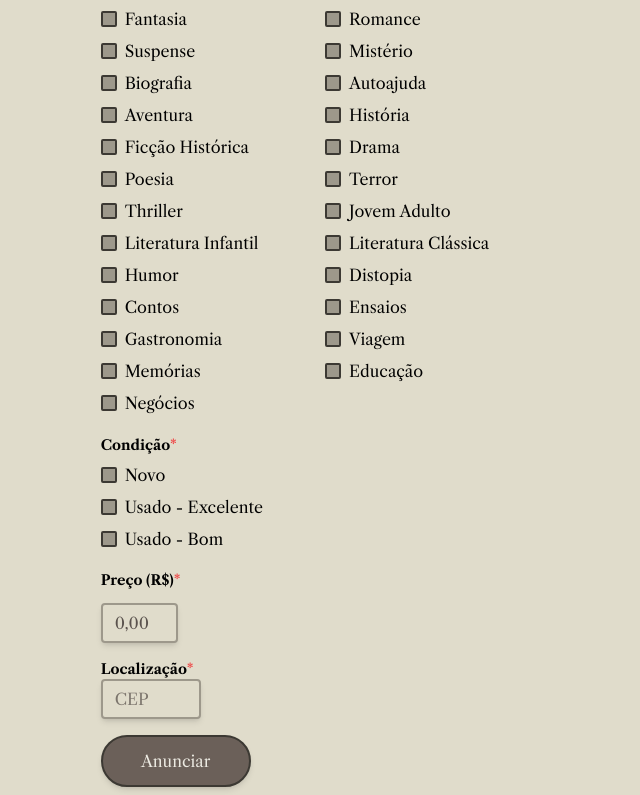
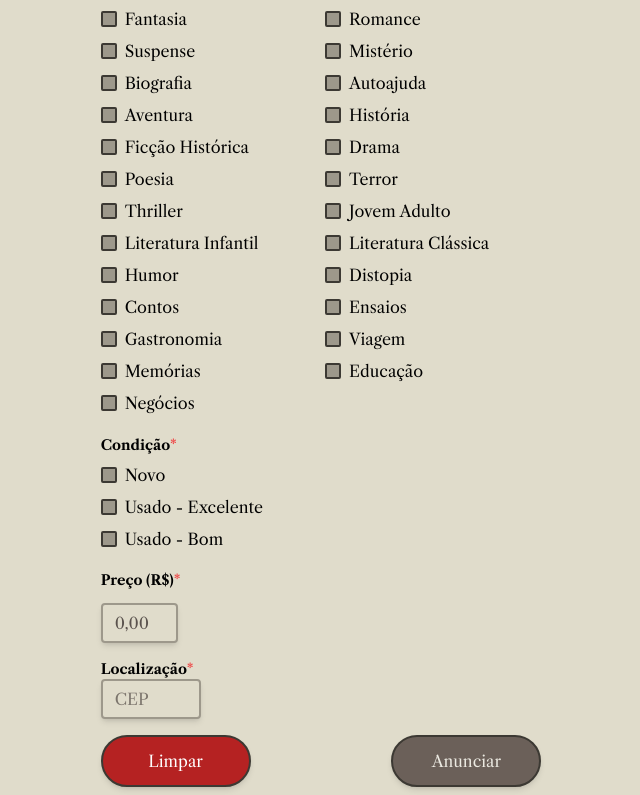
Before and after one commit to brndeveloper/literary-rotation, a React (Vite) app: page /anunciar in a window 1280 px wide. Shown: the part 703-1498 px from the top of the page, without its empty margins (319-959 px from the left). Built offline with nearby package versions, Linux system fonts and the light colour scheme.

Commit message:
feat: add reset functionality and clear button to BookAdvertise form

```diff
--- a/src/pages/BookAdvertise.jsx
+++ b/src/pages/BookAdvertise.jsx
@@ -1,4 +1,4 @@
-import { useState } from "react";
+import { useCallback, useState } from "react";
 import { FormProvider, useForm } from "react-hook-form";
 import db from "../../db.json";
 import BookLocationForm from "../components/BookLocationForm";
@@ -19,11 +19,27 @@ function BookAdvertisePage() {
     register,
     formState: { errors },
     trigger,
-    setError,
     handleSubmit,
+    reset,
   } = methods;
 
   const [images, setImages] = useState();
+  const [resetKey, setResetKey] = useState(0);
+  const [isReset, setIsReset] = useState(false);
+
+  const handleImagesChange = useCallback((newImages) => {
+    setImages(newImages);
+  }, []);
+
+  const handleResetForm = () => {
+    reset();
+    setResetKey((prevKey) => prevKey + 1);
+    setIsReset(true);
+
+    setTimeout(() => {
+      setIsReset(false);
+    }, 200);
+  };
 
   const getBookId = () => {
     const lastId = db.books.reduce(
@@ -78,8 +94,6 @@ function BookAdvertisePage() {
     const result = await uploadResponse.json();
     const imagePaths = result.imagePaths;
 
-    console.log(data.location);
-
     const book = {
       id: bookId,
       ownerId: 6,
@@ -103,6 +117,7 @@ function BookAdvertisePage() {
 
     if (response.ok) {
       console.log("Livro adicionado com sucesso!");
+      handleResetForm();
     } else {
       const errorMessage = await response.text();
       console.error("Erro ao adicionar livro:", errorMessage);
@@ -126,7 +141,8 @@ function BookAdvertisePage() {
                   register={register}
                   trigger={trigger}
                   errorMessage={errors?.upload?.message}
-                  onImagesChange={setImages}
+                  onImagesChange={handleImagesChange}
+                  resetKey={resetKey}
                 />
                 <Input
                   id="title"
@@ -184,15 +200,28 @@ function BookAdvertisePage() {
                   register={register}
                   trigger={trigger}
                   errorMessage={errors?.price?.message}
+                  isReset={isReset}
                 />
                 <BookLocationForm
                   id="location-adv"
                   register={register}
                   trigger={trigger}
                   errorMessage={errors?.location?.message}
-                  setError={setError}
+                  isReset={isReset}
                 />
-                <Button>Anunciar</Button>
+                <div className="flex">
+                  <Button
+                    position="left"
+                    variant="danger"
+                    onClick={(event) => {
+                      event.preventDefault();
+                      handleResetForm();
+                    }}
+                  >
+                    Limpar
+                  </Button>
+                  <Button position="right">Anunciar</Button>
+                </div>
               </div>
             </div>
           </form>
```
